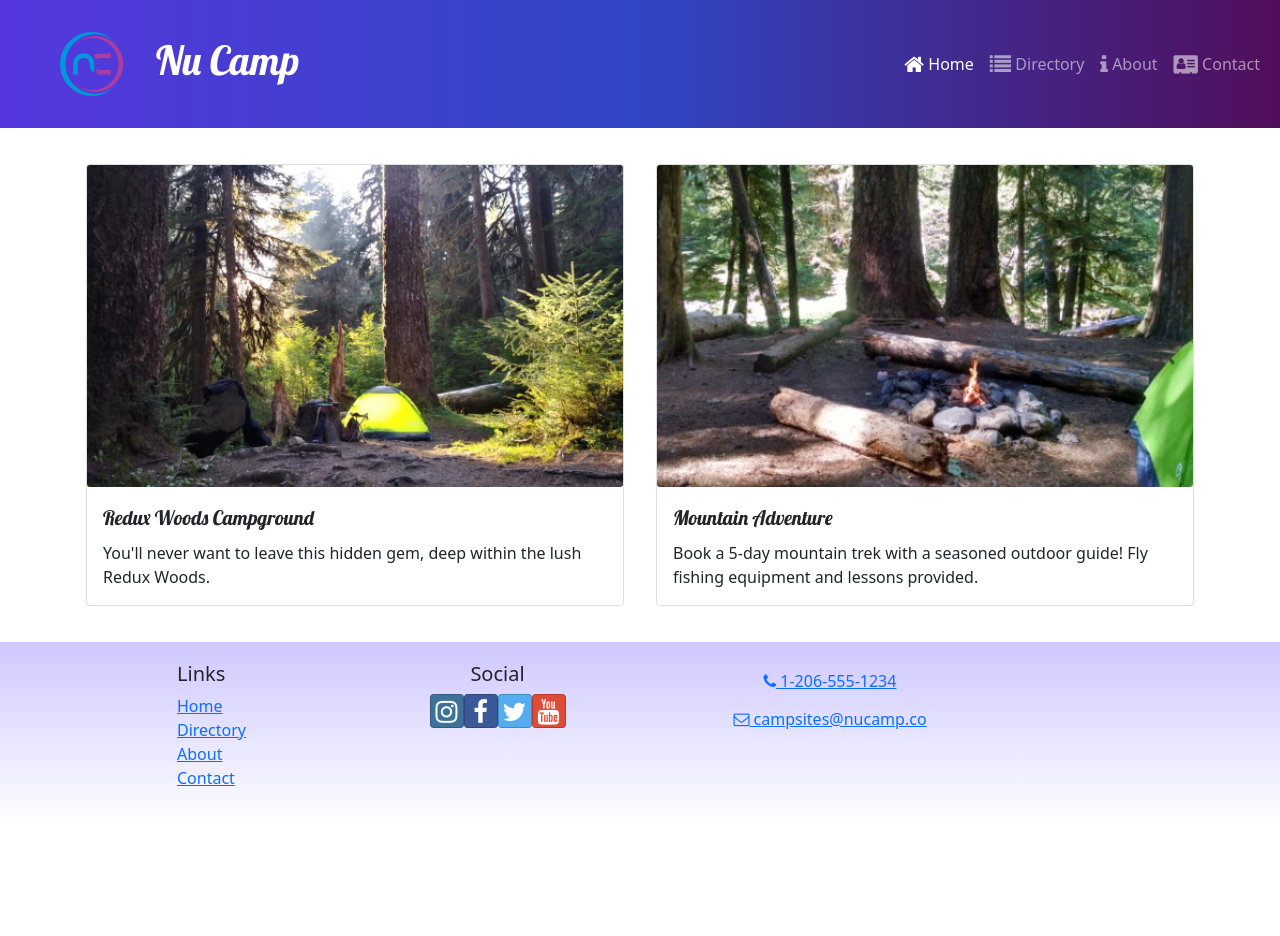
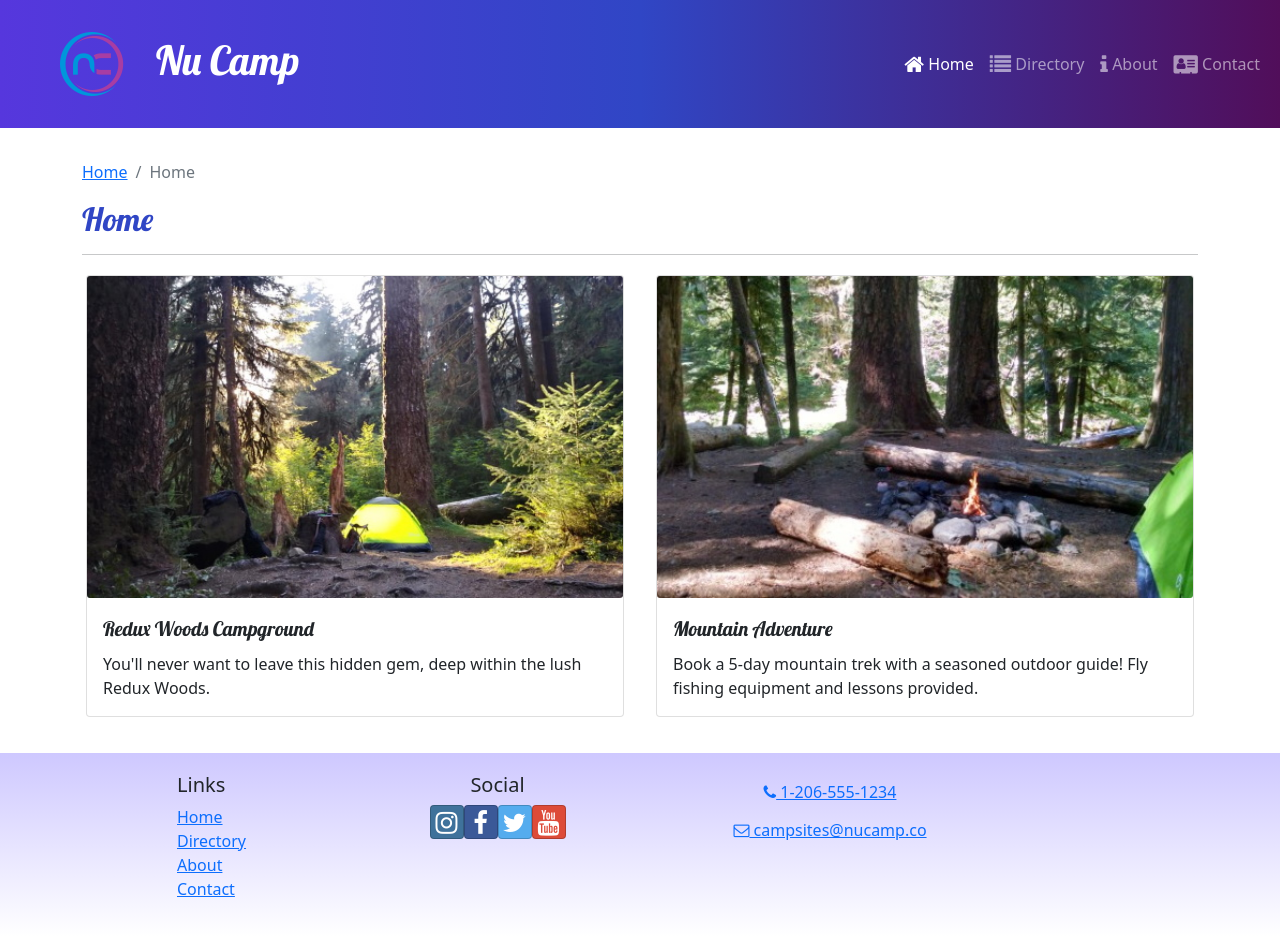
Before and after one commit to E9-P8/CampingSite_React, a React (Create React App) app: page / in a window 1280 px wide. Before the commit the page ends 826 px from the top, so only its background shows below. Built offline with nearby package versions, Linux system fonts and the light colour scheme.

Commit message:
Breadcrumbs SubHeader

```diff
--- /dev/null
+++ b/src/app/components/SubHeader.js
@@ -0,0 +1,26 @@
+import { Col, Row, Breadcrumb, BreadcrumbItem } from "reactstrap";
+import { Link } from "react-router-dom";
+
+const SubHeader = ({ current, detail }) => {
+  return (
+    <Row>
+      <Col>
+        <Breadcrumb>
+          <BreadcrumbItem>
+            <Link to="/">Home</Link>
+          </BreadcrumbItem>
+          {detail && (
+            <BreadcrumbItem>
+              <Link to="/directory">Directory</Link>
+            </BreadcrumbItem>
+          )}
+          <BreadcrumbItem active>{current}</BreadcrumbItem>
+        </Breadcrumb>
+        <h2>{current}</h2>
+        <hr />
+      </Col>
+    </Row>
+  );
+};
+
+export default SubHeader;
--- a/src/pages/CampsiteDetailPage.js
+++ b/src/pages/CampsiteDetailPage.js
@@ -3,6 +3,7 @@
 import { selectCampsiteById } from "../features/campsites/campsitesSlice";
 import CampsiteDetail from "../features/campsites/CampsiteDetail";
 import CommentsList from "../features/comments/CommentsList";
+import SubHeader from "../app/components/SubHeader";
 
 const CampsiteDetailPage = () => {
   const { campsiteId } = useParams();
@@ -11,6 +12,7 @@
   return (
     <Container>
       <Row>
+        <SubHeader current={campsite.name} detail={true} />
         <CampsiteDetail campsite={campsite} />
         <CommentsList campsiteId={campsiteId} />
       </Row>
--- a/src/pages/CampsitesDirectoryPage.js
+++ b/src/pages/CampsitesDirectoryPage.js
@@ -26,10 +26,12 @@
 */
 import { Container } from "reactstrap";
 import CampsitesList from "../features/campsites/CampsitesList";
+import SubHeader from "../app/components/SubHeader";
 
 const CampsitesDirectoryPage = () => {
   return (
     <Container>
+      <SubHeader current="Directory" />
       <CampsitesList />
     </Container>
   );
--- a/src/pages/HomePage.js
+++ b/src/pages/HomePage.js
@@ -3,10 +3,12 @@
 import React from "react";
 import { Container } from "reactstrap";
 import DisplayList from "../features/display/DisplayList";
+import SubHeader from "../app/components/SubHeader";
 
 const HomePage = () => {
   return (
     <Container>
+      <SubHeader current="Home" />
       <DisplayList />
     </Container>
   );
```
